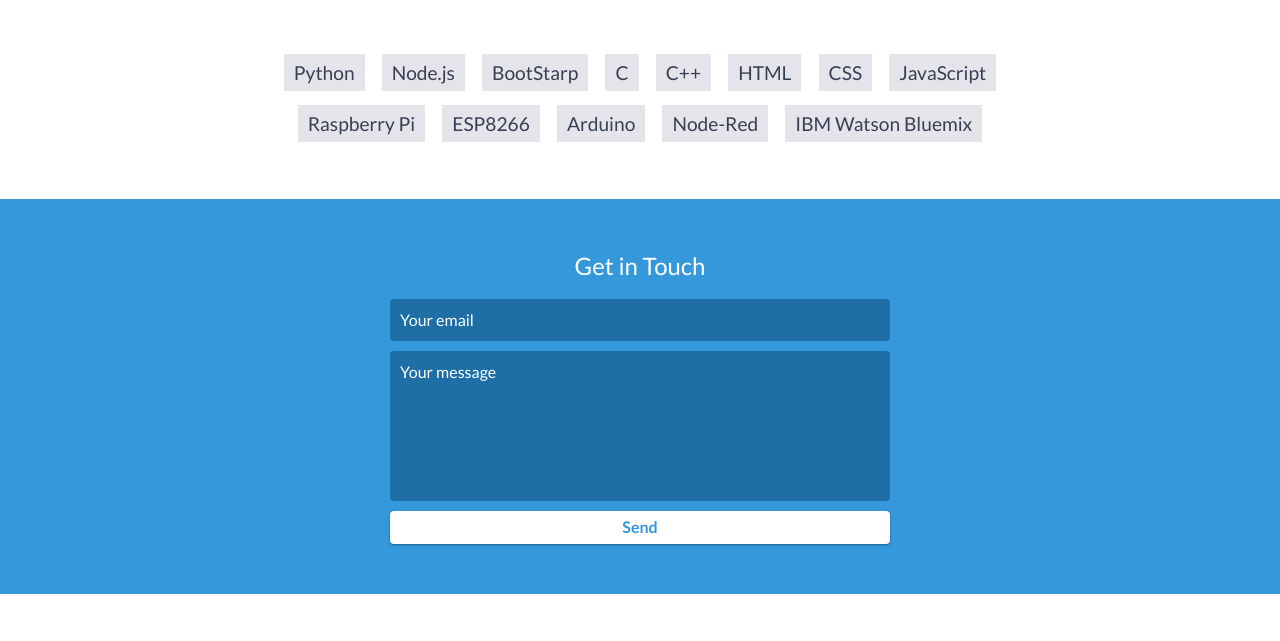
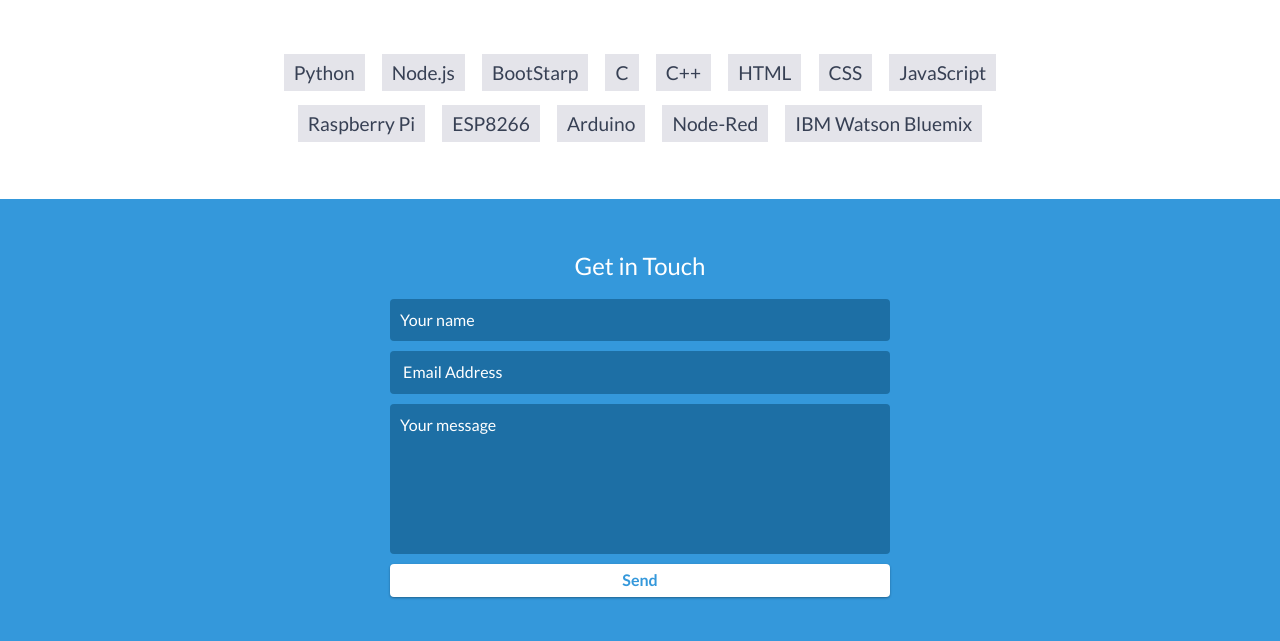
Before and after one commit to AmitVerma4/My-Personal-Website, a website: page index.html in a window 1280 px wide. Shown: the part 3430-4071 px from the top of the page. Drawn offline with nearby package versions, Linux system fonts and the light colour scheme.

Commit message:
Updated content

```diff
--- a/index.html
+++ b/index.html
@@ -217,9 +217,10 @@
     <div id="contact">
         <h2>Get in Touch</h2>
         <div id="contact-form">
-            <form method="POST" action="https://formspree.io/email@email.com">
+            <form method="POST" action="https://formspree.io/f/xoqpjgbb">
                 <input type="hidden" name="_subject" value="Contact request from personal website" />
-                <input type="email" name="_replyto" placeholder="Your email" required>
+                <input type="text" name="name" placeholder="Your name" required>
+                <input type="email" name="_replyto" placeholder=" Email Address" required>
                 <textarea name="message" placeholder="Your message" required></textarea>
                 <button type="submit">Send</button>
             </form>
```
